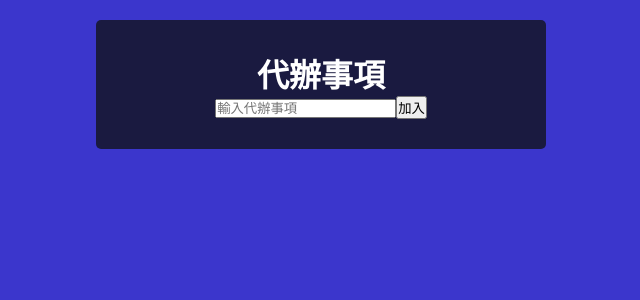
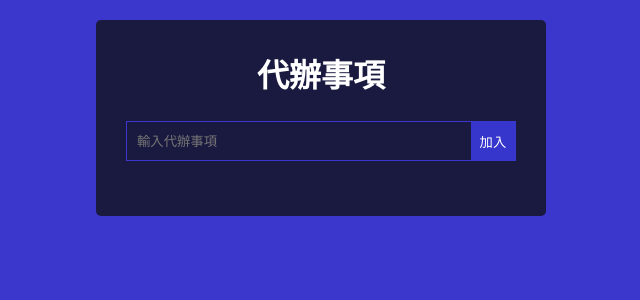
Before and after one commit to h44256/selfweb_frontend, a React (Vite) app: page / in a window 1280 px wide. Shown: the top 300 px of the page, without its empty margins (319-959 px from the left). Built offline with nearby package versions, Linux system fonts and the light colour scheme.

Commit message:
完成表單的切版

```diff
--- a/src/App.css
+++ b/src/App.css
@@ -22,3 +22,32 @@ body{
     margin-top: 20px;
     text-align: center;
 }
+
+.create-form{
+    height: 40px;
+    width: 100%;
+    margin: 25px 0px;
+    border: 1px solid #3b36cc;
+    display: flex;
+        /* background-color: red; */
+}
+
+.create-form > input {
+    outline: none;
+    border: none;
+    background: none;
+    color: white;
+    /* background-color: green; */
+    width: 100%;
+    height: 100%;
+    padding-left: 10px;
+}
+
+.create-form > button{
+    border: none;
+    background-color: #3636cc;
+    color : white;
+    width : 50px;
+    height: 100%;
+    cursor: pointer;
+}
--- a/src/components/CreateForm.jsx
+++ b/src/components/CreateForm.jsx
@@ -1,6 +1,6 @@
 function CreateForm() {
   return (
-    <form>
+    <form className="create-form">
       <input type="text" placeholder="輸入代辦事項"></input>
       <button type="submit">加入</button>
     </form>
```
